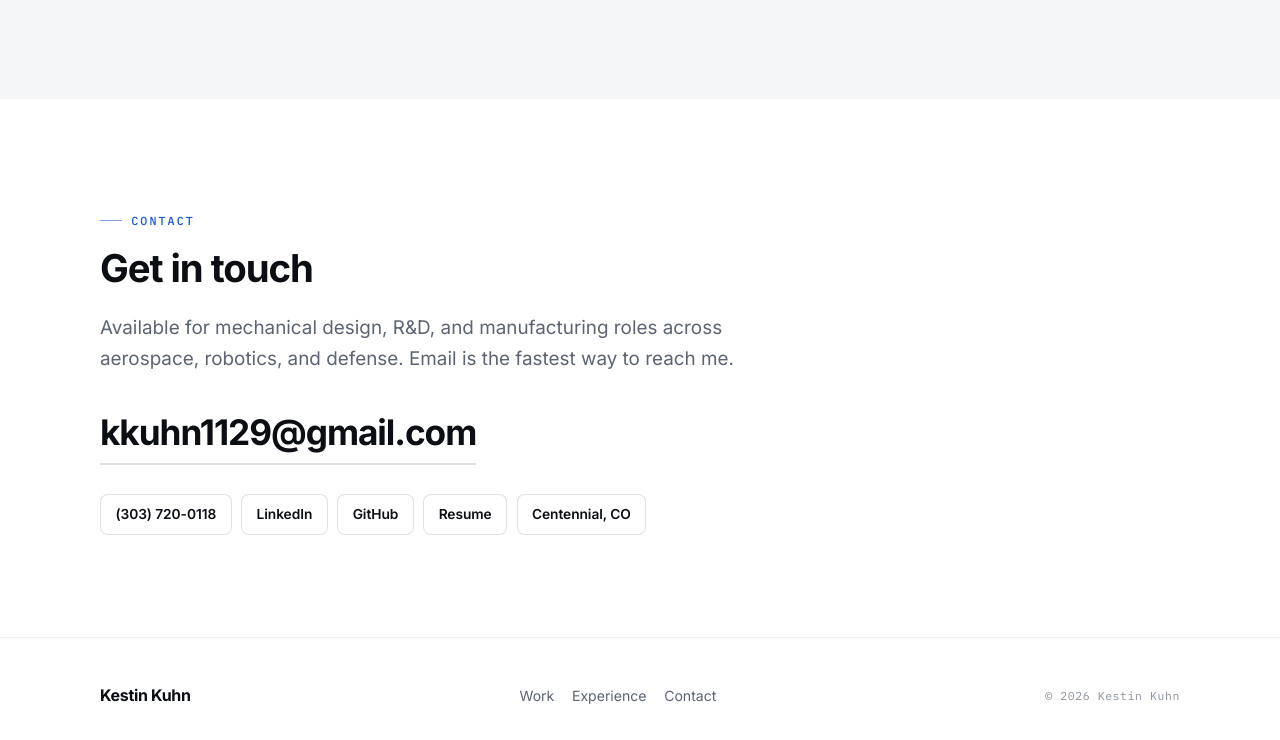
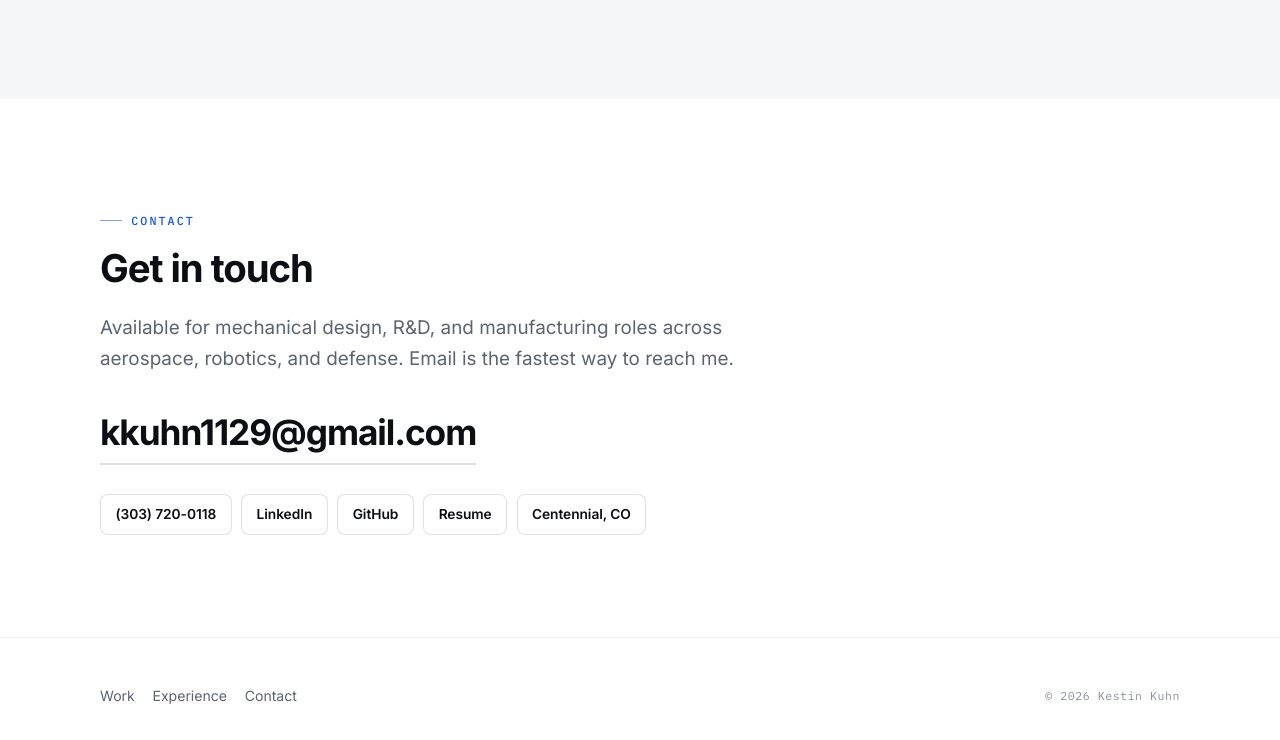
Before and after one commit to Kkuhn112/Personal-Portfolio, a plain HTML site: page index.html in a window 1280 px wide. Shown: the part 7053-7793 px from the top of the page. Drawn offline with Linux system fonts and the light colour scheme.

Commit message:
Update index.html

```diff
--- a/index.html
+++ b/index.html
@@ -291,7 +291,6 @@
   <!-- ============ FOOTER ============ -->
   <footer class="footer">
     <div class="wrap footer-in">
-      <a class="brand" href="#top">Kestin Kuhn</a>
       <nav class="footer-links" aria-label="Footer">
         <a href="#work">Work</a>
         <a href="#experience">Experience</a>
```
